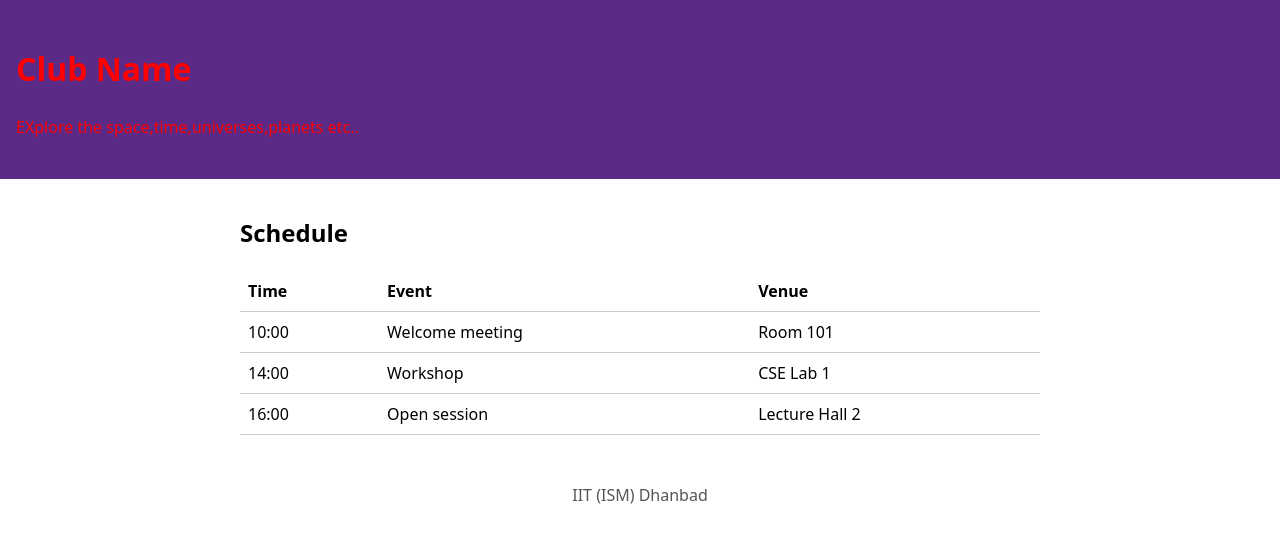
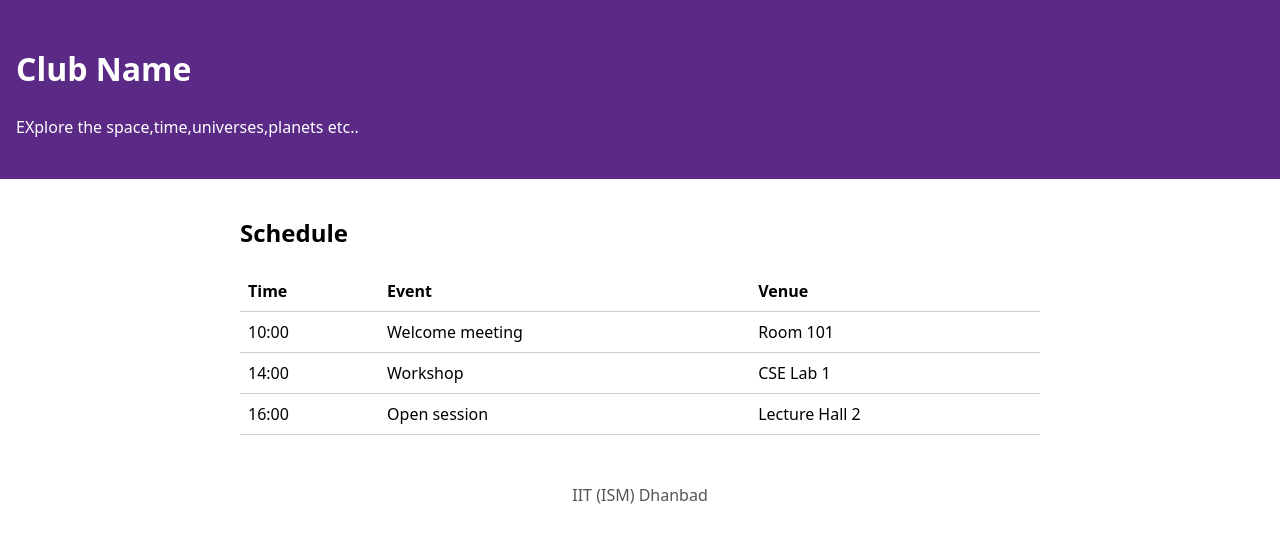
Before and after one commit to 26je0663/Astrnomy-Club, a plain HTML site: page index.html in a window 1280 px wide. Drawn offline with Linux system fonts and the light colour scheme.

Commit message:
Revert "Try a red Header"
This reverts commit dac2faf14bfbceecff6de5734462e81ed363c280.

```diff
--- a/style.css
+++ b/style.css
@@ -1,5 +1,5 @@
 body { margin: 0; font-family: system-ui, sans-serif; line-height: 1.5; }
-.site-header { background: #5b2a86; color: red; padding: 1.5rem 1rem; }
+.site-header { background: #5b2a86; color: white; padding: 1.5rem 1rem; }
 main { max-width: 50rem; margin: 0 auto; padding: 1rem; }
 table { width: 100%; border-collapse: collapse; }
 th, td { text-align: left; padding: 0.5rem; border-bottom: 1px solid #ccc; }
```
